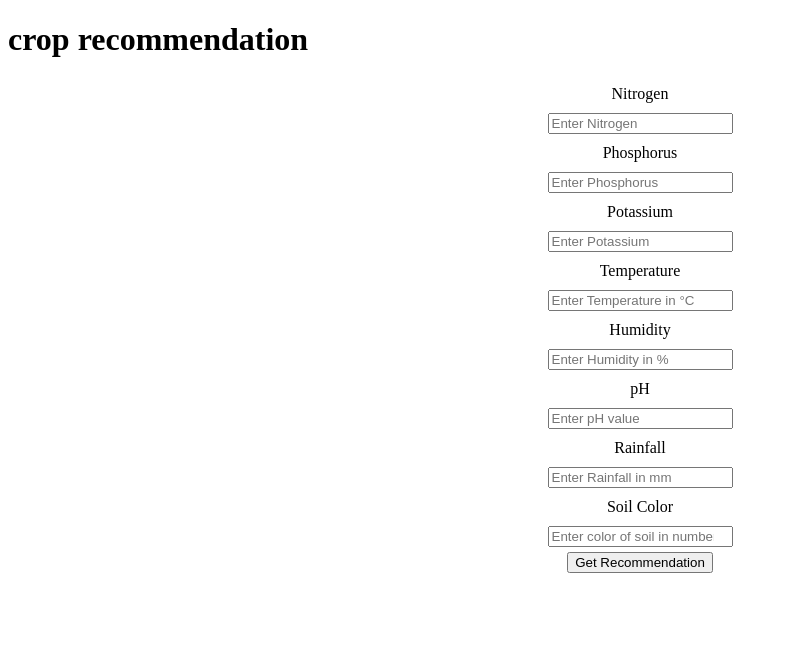
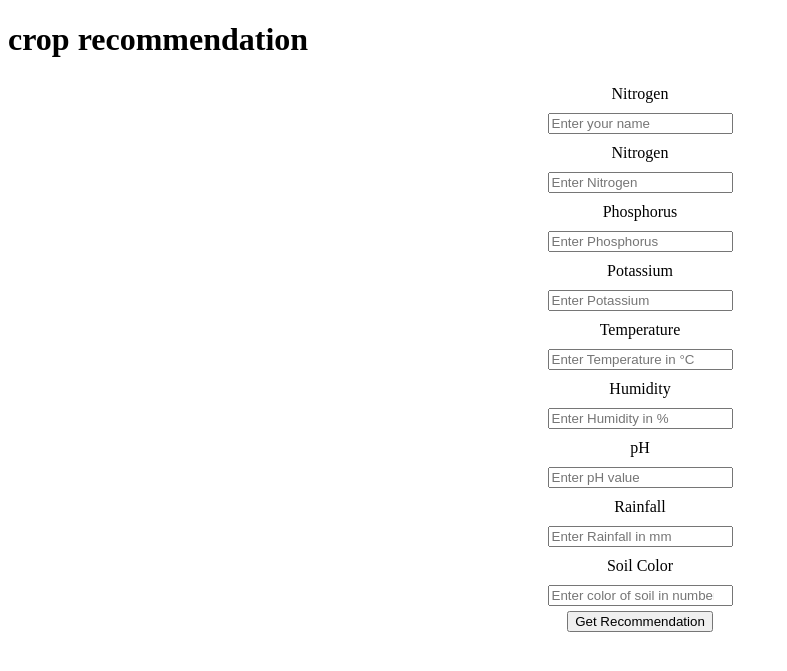
Before and after one commit to BirendraKSharma/minor_project, a Flask app: page / in a window 1280 px wide. Shown: the top 671 px of the page, without its empty margins (0-787 px from the left). Run offline with Flask 3, Linux system fonts and the light colour scheme; parts of the project's set-up code (start-up, migrations or seed data) failed here and were passed over; some libraries are stand-ins or nearby versions.

Commit message:
connecting databases

```diff
--- a/app.py
+++ b/app.py
@@ -1,4 +1,6 @@
 from flask import Flask,request,render_template
+from flask_mysqldb import MySQL
+import yaml
 import numpy as np
 import pickle
 import pandas as pd
@@ -10,6 +12,15 @@ model_fertilizer = pickle.load(open('modelfertilizer_etc.pkl','rb'))  #for ferti
 # creating flask app
 app = Flask(__name__)
 
+#configuring the db
+db = yaml.safe_load(open('db.yaml'))
+app.config['MYSQL_HOST'] = db['mysql_host']
+app.config['MYSQL_USER'] = db['mysql_user']
+app.config['MYSQL_PASSWORD'] = db['mysql_password']
+app.config['MYSQL_DB'] = db['mysql_db']
+
+mysql = MySQL(app)
+
 @app.route('/')
 def index():
     return render_template("index.html")
@@ -17,6 +28,7 @@ def index():
 #fetching data from the page and predicting the crop
 @app.route("/predict",methods=['POST'])
 def predict():
+    name = request.form['name']
     N = request.form['Nitrogen']
     P = request.form['Phosporus']
     K = request.form['Potassium']
@@ -25,6 +37,12 @@ def predict():
     ph = request.form['Ph']
     rainfall = request.form['Rainfall']
     soil_color = request.form['Soil_color']
+
+    #pushing the data into database
+    cur = mysql.connection.cursor()
+    cur.execute("INSERT INTO CROP(nitrogen, phosphor, potassium, temperature, humidity, ph, rainfall, soil_color, name, date) VALUES(%s, %s, %s, %s, %s, %s, %s, %s, %s, NOW())", (N, P, K, temp, humidity, ph, rainfall, soil_color, name))
+    mysql.connection.commit()
+    cur.close()
 
     feature_list = [N, P, K, temp, humidity, ph, rainfall]
     feature_list_fertilizer = [ soil_color,N, P, K,ph, rainfall,temp]
--- a/templates/index.html
+++ b/templates/index.html
@@ -19,6 +19,16 @@
   <body>
     <h1>crop recommendation</h1>
     <form action="/predict" method="POST">
+
+      <label for="Name">Nitrogen</label>
+      <input
+        type="text"
+        id="name"
+        name="name"
+        placeholder="Enter your name"
+        required
+      />
+
       <label for="Nitrogen">Nitrogen</label>
       <input
         type="number"
```
